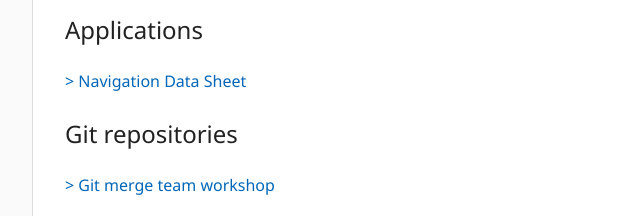
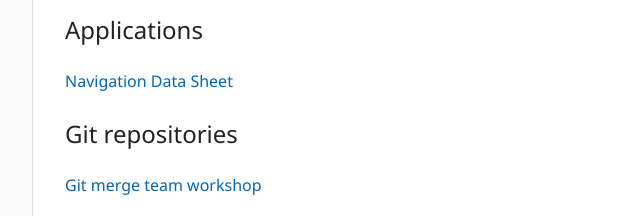
Before and after one commit to outteridge/outteridge.au, a plain HTML site: page index.html in a window 1280 px wide. Shown: the part 180-396 px from the top of the page, 208-848 px from the left. Drawn offline with Linux system fonts and the light colour scheme.

Commit message:
Correct html.

```diff
--- a/index.html
+++ b/index.html
@@ -18,7 +18,7 @@
     <p>
         <a href="https://nds.outteridge.au"
             target="_blank"
-            rel="noopener noreferrer">>
+            rel="noopener noreferrer">
         Navigation Data Sheet
         </a>
     </p>
@@ -28,7 +28,7 @@
     <p>
         <a href="https://github.com/outteridge/todo-app"
             target="_blank"
-            rel="noopener noreferrer">>
+            rel="noopener noreferrer">
         Git merge team workshop
         </a>
     </p>
```
